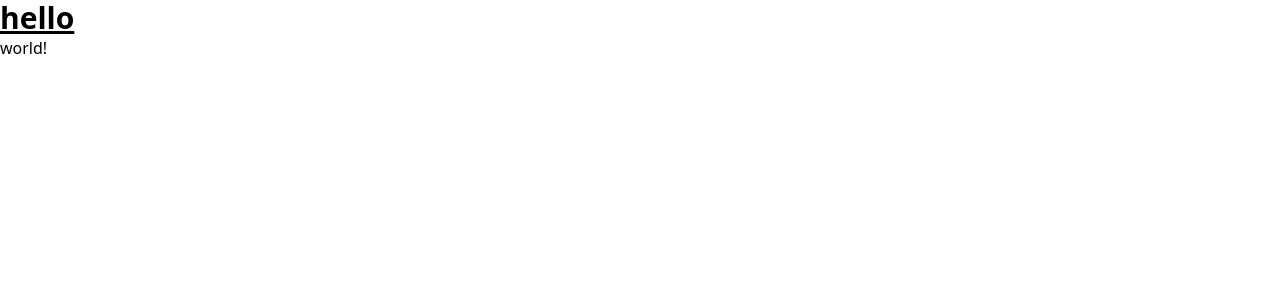
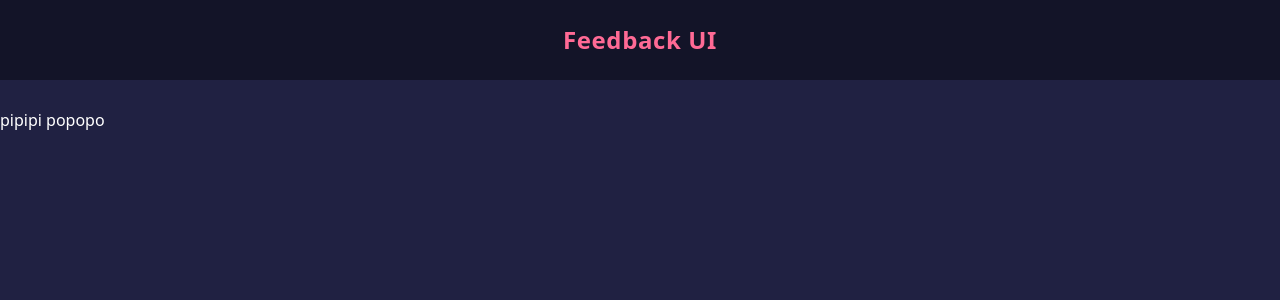
Before and after one commit to laufoes/feedback-app, a React (Create React App) app: page / in a window 1280 px wide. Shown: the top 300 px of the page. Built offline with nearby package versions, Linux system fonts and the light colour scheme; the HTML template or start-up script is replaced by a standard one; a web font is replaced by a local one.

Commit message:
feat: adds Container and Header components

```diff
--- a/src/App.tsx
+++ b/src/App.tsx
@@ -1,13 +1,13 @@
 import React from 'react'
+import Container from './components/Container'
+import Header from './components/Header'
 
 function App() {
   return (
-    <>
-    <h1 className="text-3xl font-bold underline"> hello </h1>
-    <h2>
-      world!
-    </h2>
-    </>
+    <Container>
+      <Header />
+      <h2>pipipi popopo</h2>
+    </Container>
   )
 }
 
--- /dev/null
+++ b/src/components/Container.tsx
@@ -0,0 +1,9 @@
+function Container({ children }: { children: JSX.Element[] }) {
+  return (
+    <div className="bg-primary h-screen text-bodyColor">
+      { children }
+    </div>
+  )
+}
+
+export default Container
--- /dev/null
+++ b/src/components/Header.tsx
@@ -0,0 +1,15 @@
+import React from 'react'
+
+interface HeaderProps {
+    title?: string
+}
+
+function Header ({ title = 'Feedback UI' }: HeaderProps) {
+    return (
+        <header className="box w-screen h-20 mb-7 bg-bgHeader flex justify-center items-center">
+            <h1 className="text-2xl text-secondary font-bold tracking-wide leading-5">{title}</h1>
+        </header>
+    )
+}
+
+export default Header
--- a/tailwind.config.js
+++ b/tailwind.config.js
@@ -11,6 +11,18 @@ module.exports = {
       fontFamily: {
         sans: ['Inter var', ...defaultTheme.fontFamily.sans],
       },
+      colors: {
+        'bodyColor': '#ffffff',
+        'cardColor': '#333333',
+        'primary': '#202142',
+        'secondary': '#ff6a95',
+        'disabled': '#cccccc',
+        'bgRating': '#f4f4f4',
+        'bgHeader': 'rgba(0,0,0,0.4)'
+      },
+      fontSize: {
+        'body': '18px'
+      },
     },
   },
   plugins: [],
```
